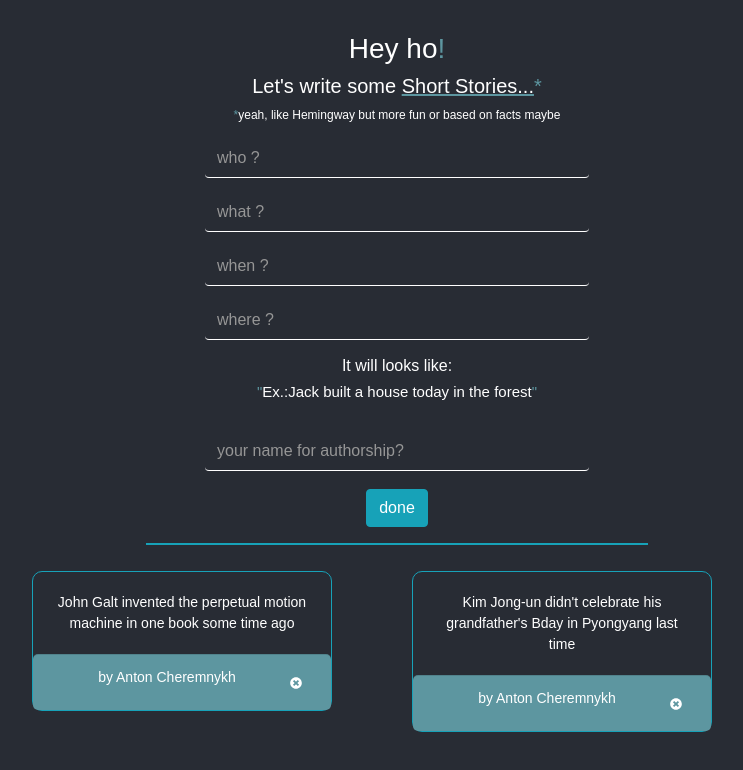
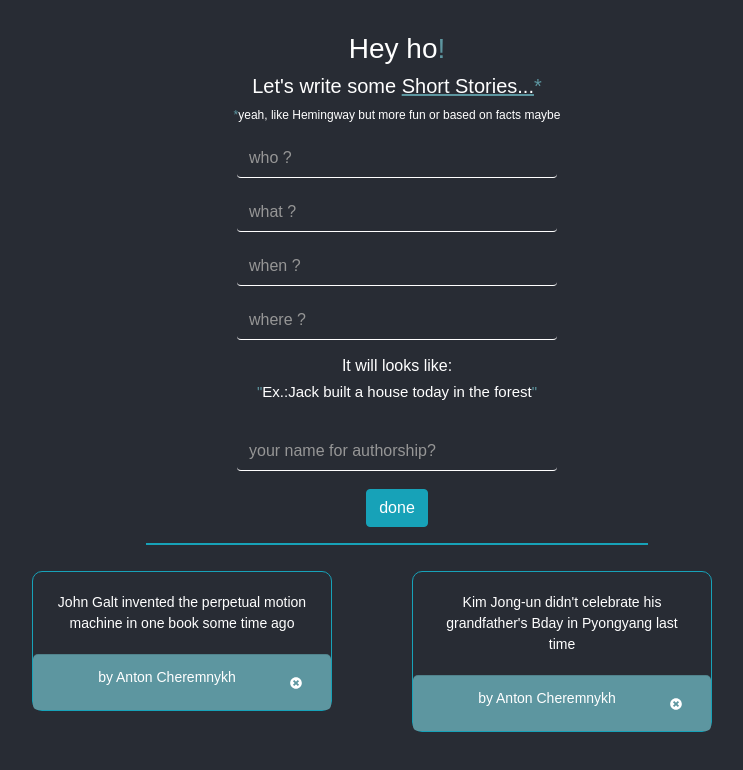
Before and after one commit to cap-antonio/sentence-game, a React (Create React App) app: page / in a window 1280 px wide. Shown: the top 770 px of the page, without its empty margins (243-986 px from the left). Built offline with nearby package versions, Linux system fonts and the light colour scheme.

Commit message:
Edited bootstrap link

```diff
--- a/public/index.html
+++ b/public/index.html
@@ -3,9 +3,9 @@
 
 <head>
   <meta charset="utf-8" />
-  <link rel="stylesheet" href="https://maxcdn.bootstrapcdn.com/bootstrap/4.4.1/css/bootstrap.min.css"
+  <link rel="stylesheet" href="//maxcdn.bootstrapcdn.com/bootstrap/4.4.1/css/bootstrap.min.css"
     integrity="sha384-Vkoo8x4CGsO3+Hhxv8T/Q5PaXtkKtu6ug5TOeNV6gBiFeWPGFN9MuhOf23Q9Ifjh" crossorigin="anonymous" />
-  <meta name="viewport" content="width=device-width, initial-scale=1" />
+  <meta name="viewport" content="width=device-width, initial-scale=1.0" />
   <title>Sentence Game</title>
 </head>
 
--- a/src/components/form/InputForm.css
+++ b/src/components/form/InputForm.css
@@ -42,12 +42,12 @@ hr {
     color: #f7dd72;
     font-size: 14px;
 }
-@media screen and (min-width: 601px) {
+@media screen and (min-width: 801px) {
     input.form-control {
-      width: 30vw;
+      width: 25vw;
     }
 }
-@media screen and (max-width: 600px) {
+@media screen and (max-width: 800px) {
     input.form-control {
       width: 200px;
     }
```
